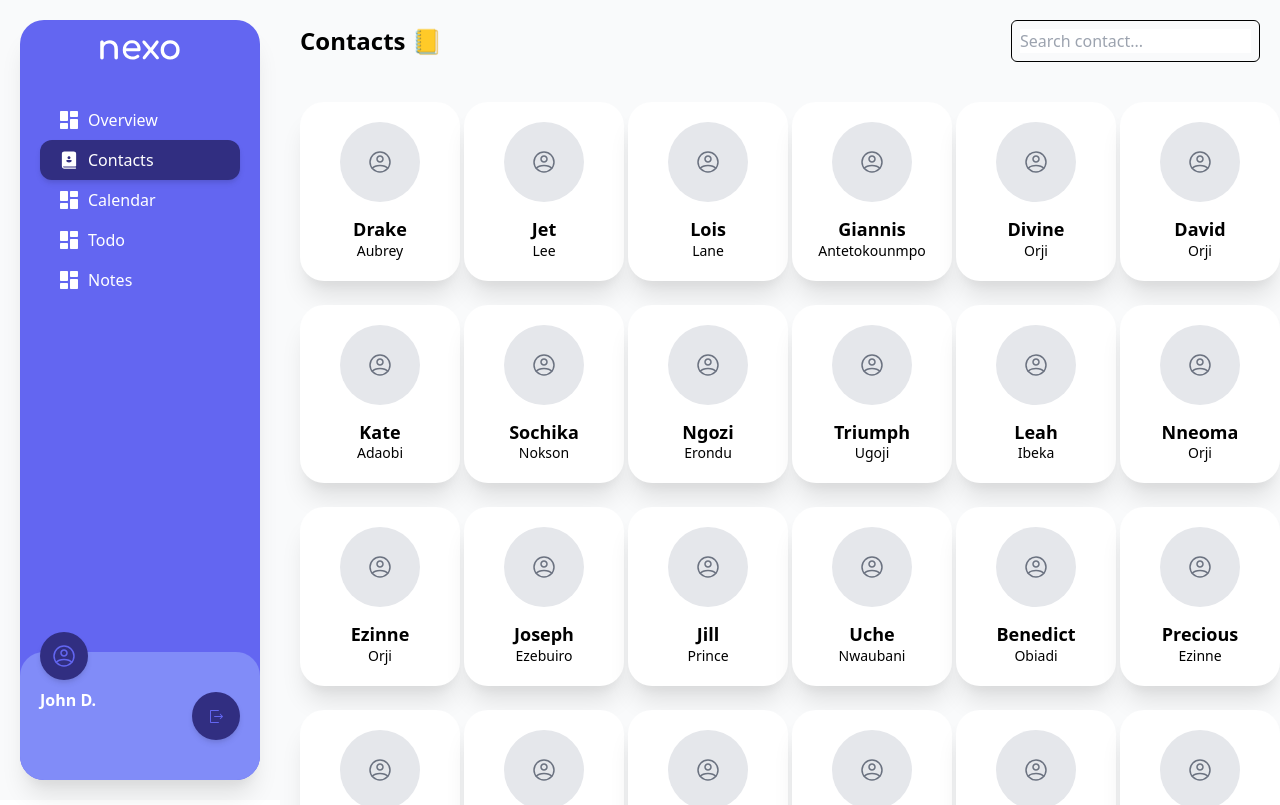
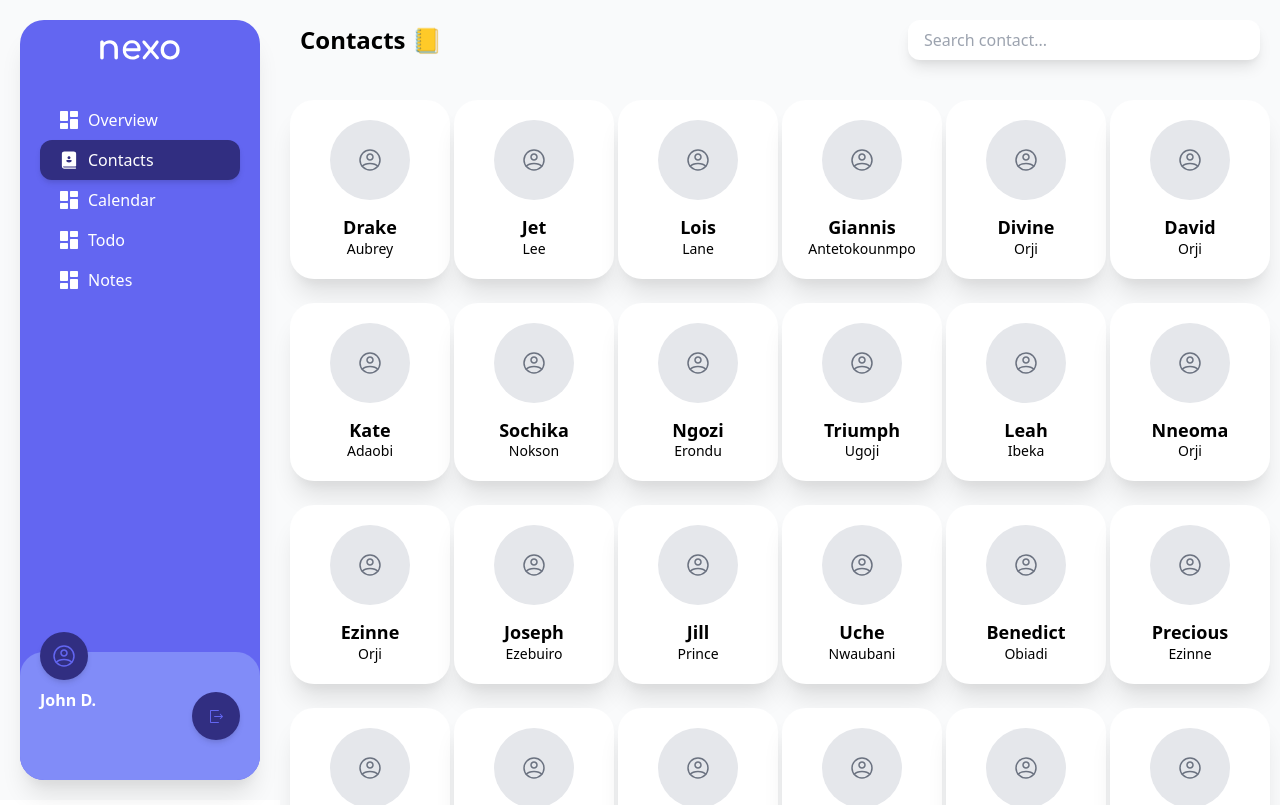
Before and after one commit to dpkreativ/nexo, a Next.js app: page /contacts in a window 1280 px wide. Shown: the top 805 px of the page. Built offline with nearby package versions, Linux system fonts and the light colour scheme.

Commit message:
search bar and grid tweaks

```diff
--- a/components/AllContactsPage.js
+++ b/components/AllContactsPage.js
@@ -13,20 +13,20 @@ const AllContactsPage = () => {
           <h1 className="font-bold text-2xl">Contacts 📒</h1>
           <div>
             <form>
-              <div className="border border-black rounded-md p-2">
+              <div className="shadow-lg rounded-xl py-2 px-4 bg-white">
                 <input
                   type="search"
                   name="searchContact"
                   id="searchContact"
                   placeholder="Search contact..."
-                  className="outline-none"
+                  className="outline-none w-80"
                 />
               </div>
             </form>
           </div>
         </div>
         <section className="p-5 bg-gray-50">
-          <div className="grid lg:grid-cols-6 gap-6">
+          <div className="grid lg:grid-cols-6 gap-6 justify-items-center items-center">
             <div>
               <ContactCard firstName="Drake" lastName="Aubrey" />
             </div>
```
